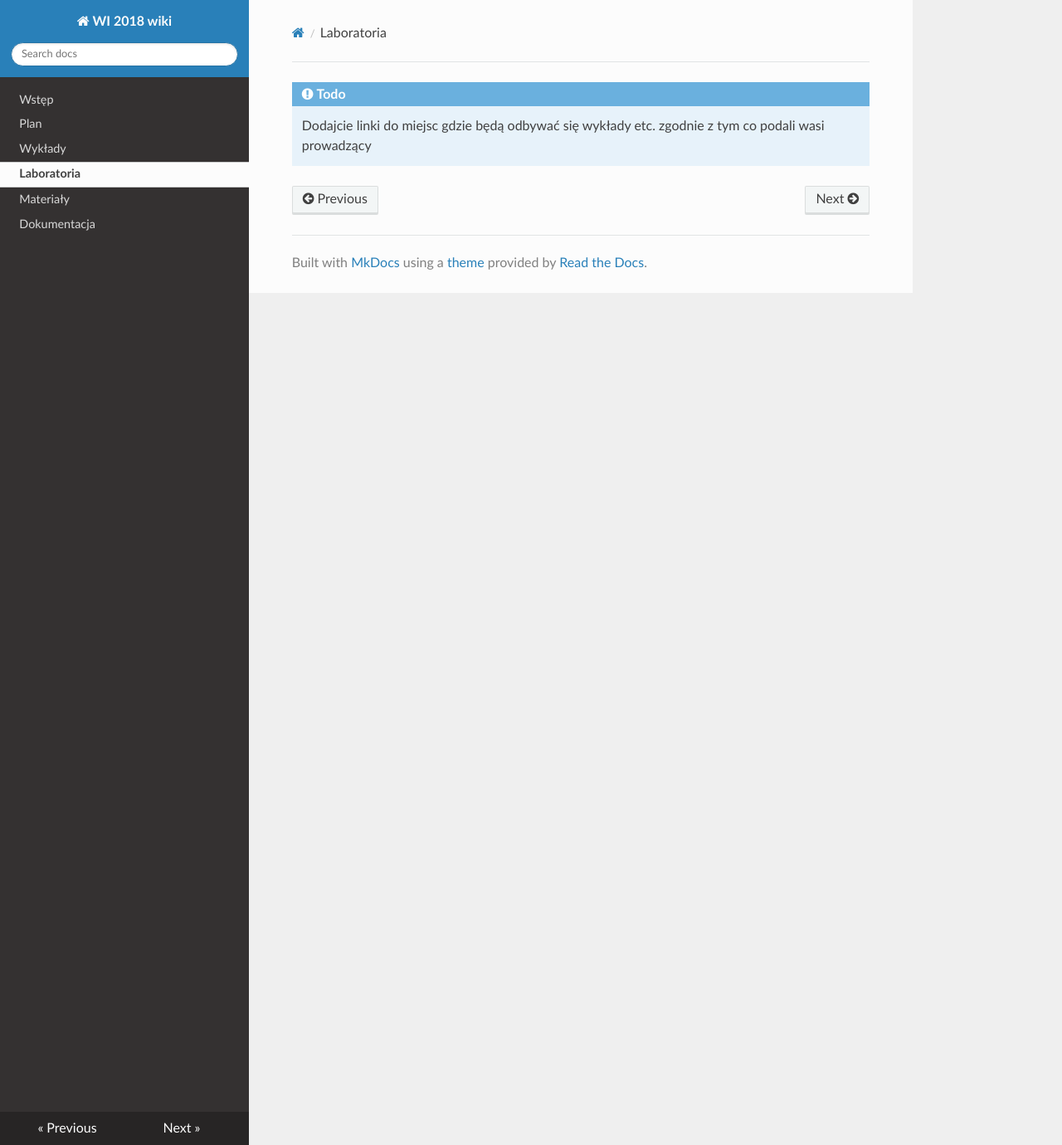
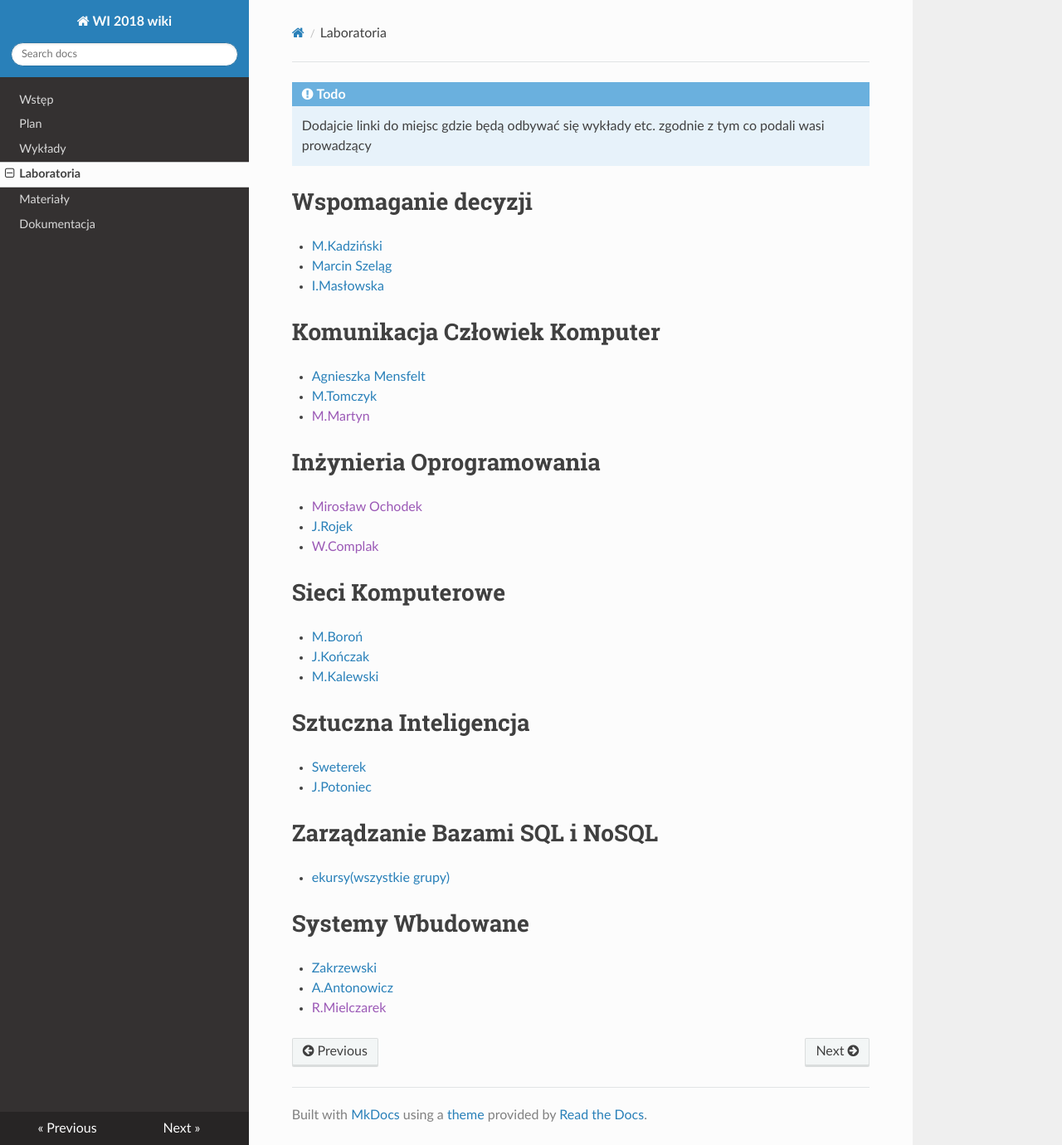
Before and after one commit to PUT-WI-18/wi18-wiki-sem5, an MkDocs documentation site: the page built from docs/laboratoria.md, in a window 1280 px wide and 1380 px high. Shown: the whole window at 83% size. Built offline with MkDocs 1.6.1, drawn with Linux system fonts in a browser that asks for light colours; nearby versions of some CDN libraries.

Commit message:
Update laboratoria.md

```diff
--- a/docs/laboratoria.md
+++ b/docs/laboratoria.md
@@ -1,2 +1,35 @@
 !!! TODO
     Dodajcie linki do miejsc gdzie będą odbywać się wykłady etc. zgodnie z tym co podali wasi prowadzący
+
+# Wspomaganie decyzji
+- [M.Kadziński](http://www.cs.put.poznan.pl/mkadzinski/wd/)
+- [Marcin Szeląg](http://www.cs.put.poznan.pl/mszelag/Teaching/teaching.html)
+- [I.Masłowska](http://www.cs.put.poznan.pl/imaslowska/wd/)
+
+# Komunikacja Człowiek Komputer
+- [Agnieszka Mensfelt](https://www.cs.put.poznan.pl/amensfelt/komunikacja-czlowiek-komputer/)
+- [M.Tomczyk](http://www.cs.put.poznan.pl/mtomczyk/index.php/kck-zasady-oceniania/)
+- [M.Martyn]()
+
+# Inżynieria Oprogramowania
+- [Mirosław Ochodek]()
+- [J.Rojek](http://www.cs.put.poznan.pl/jrojek/io1.html)
+- [W.Complak]()
+
+# Sieci Komputerowe
+- [M.Boroń](http://www.cs.put.poznan.pl/mboron/sk2.html)
+- [J.Kończak](http://www.cs.put.poznan.pl/jkonczak/sk2)
+- [M.Kalewski](http://www.cs.put.poznan.pl/mkalewski/documents/sk.php)
+
+
+# Sztuczna Inteligencja
+- [Sweterek](http://www.cs.put.poznan.pl/amichalski/si.dzienne/index.html)
+- [J.Potoniec](http://www.cs.put.poznan.pl/jpotoniec/?page_id=12)
+
+# Zarządzanie Bazami SQL i NoSQL
+- [ekursy(wszystkie grupy)](https://ekursy.put.poznan.pl/enrol/index.php?id=4476)
+
+# Systemy Wbudowane
+- [Zakrzewski](http://www.cs.put.poznan.pl/pzakrzewski/sw.html)
+- [A.Antonowicz](http://www.cs.put.poznan.pl/aantonowicz/sw.html)
+- [R.Mielczarek]()
```
